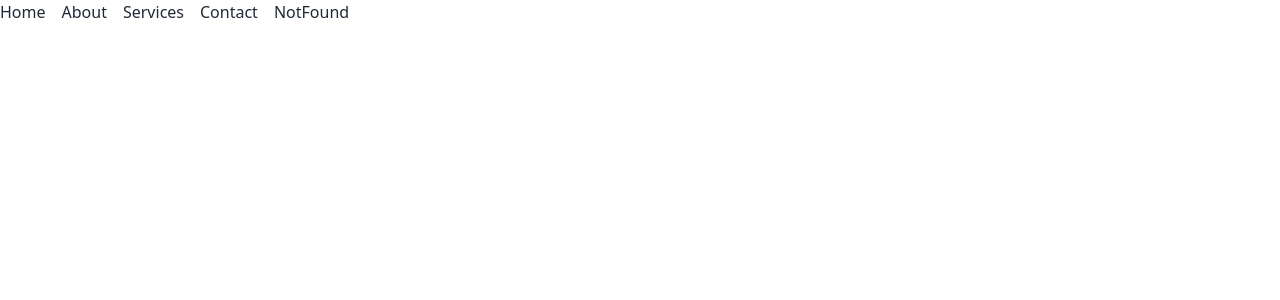
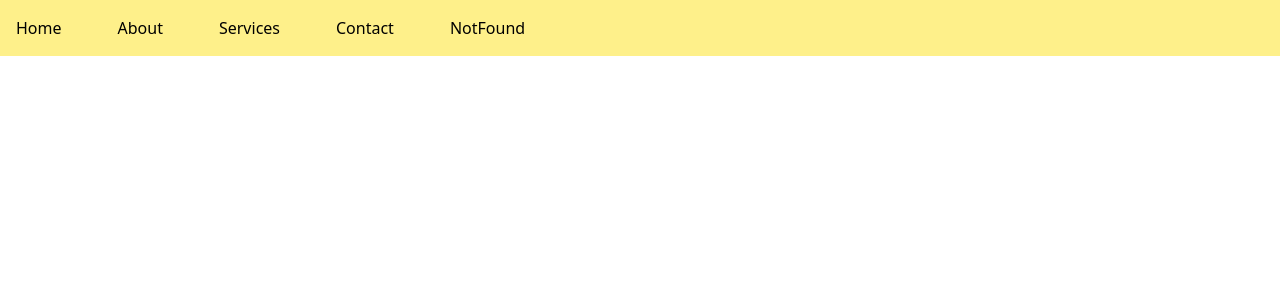
Before and after one commit to anupamahalder/price-options-react-project, a React (Vite) app: page / in a window 1280 px wide. Shown: the top 300 px of the page. Built offline with nearby package versions, Linux system fonts and the light colour scheme.

Commit message:
Created a navbar with toggling the open and close of nav menu option

```diff
--- a/package.json
+++ b/package.json
@@ -12,7 +12,8 @@
   "dependencies": {
     "prop-types": "^15.8.1",
     "react": "^18.2.0",
-    "react-dom": "^18.2.0"
+    "react-dom": "^18.2.0",
+    "react-icons": "^4.11.0"
   },
   "devDependencies": {
     "@types/react": "^18.2.15",
--- a/src/App.jsx
+++ b/src/App.jsx
@@ -1,12 +1,10 @@
 import './App.css';
-// import DaisyNav from './components/DaisyNav/DaisyNav';
 import Navbar from './components/Navbar/Navbar';
 
 function App() {
 
   return (
     <>
-      {/* <DaisyNav></DaisyNav> */}
       <Navbar></Navbar>
     </>
   )
--- a/src/components/Link/Link.jsx
+++ b/src/components/Link/Link.jsx
@@ -3,7 +3,7 @@ const Link = ({route}) => {
     //destructuring route data
 
     return (
-        <li className="mr-4"><a href={route.path}>{route.name}</a></li>
+        <li className="mr-14 hover:bg-yellow-500"><a href={route.path}>{route.name}</a></li>
     );
 };
 
--- a/src/components/Navbar/Navbar.jsx
+++ b/src/components/Navbar/Navbar.jsx
@@ -1,6 +1,10 @@
+import { useState } from "react";
 import Link from "../Link/Link";
+import { AiOutlineMenuUnfold, AiOutlineClose } from 'react-icons/ai';
 
 const Navbar = () => {
+    //declare a state to handle menu icon default is menu option will not be open
+    const [open, setOpen] = useState(false);
     const routes = [
         { path: '/', name: 'Home', id: 'home' },
         { path: '/about', name: 'About', id: 'about' },
@@ -11,7 +15,15 @@ const Navbar = () => {
 
     return (
         <nav>
-            <ul className="md:flex">
+            <div className="text-2xl md:hidden bg-yellow-200 p-6" onClick={() => setOpen(!open)}>
+                {
+                    open === true ? <AiOutlineClose></AiOutlineClose>:<AiOutlineMenuUnfold></AiOutlineMenuUnfold>
+                }
+            </div>
+            {/* Chnage the position absolute for small device*/}
+            {/* For conditional style use dynamically  */}
+            <ul className={`md:flex absolute md:static bg-yellow-200 text-black p-4
+            ${open ? 'top-14 pl-2 ml-5 duration-1000 rounded' : '-top-40'}`}>
                 {
                     //Map routes array for each element create list and anchor to put the path dynamically
                     //send props to Link component
```
Also changed, not shown: 1 other file (tests, documents, lock files or other folders).
